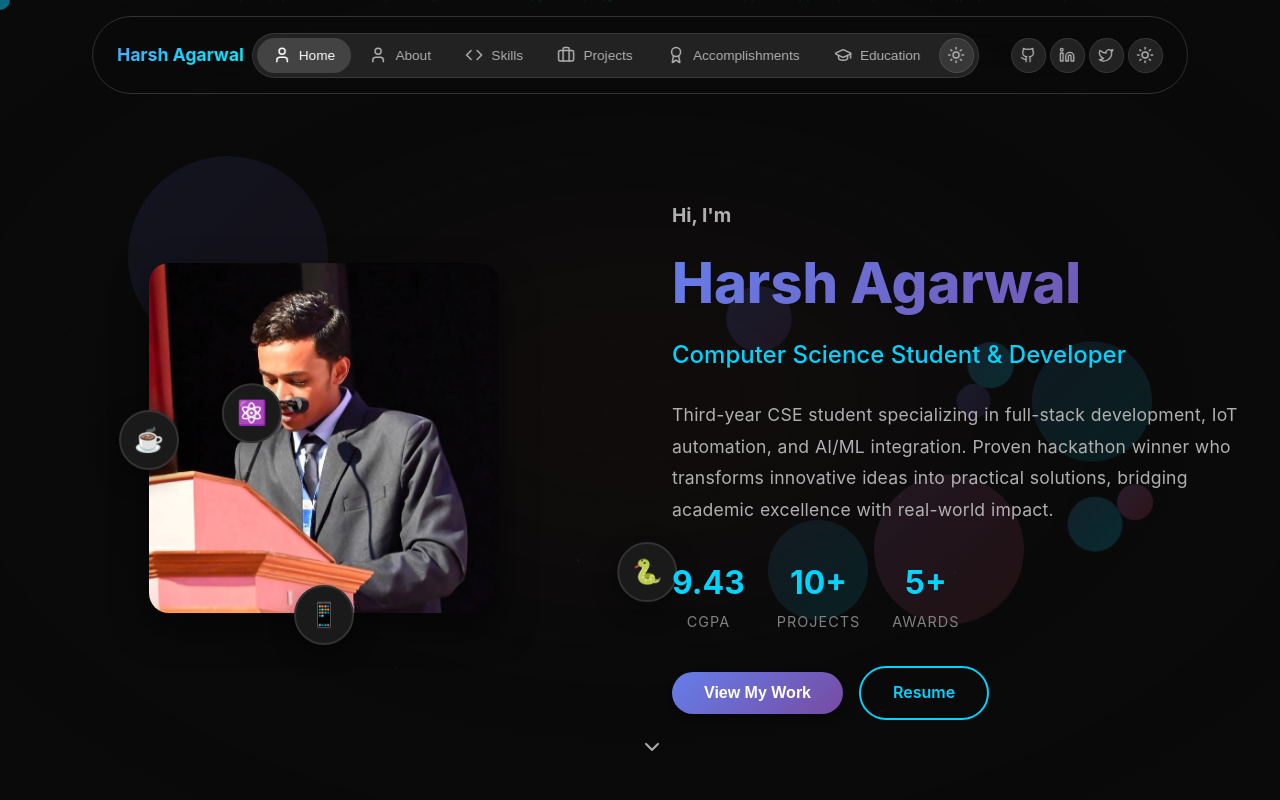
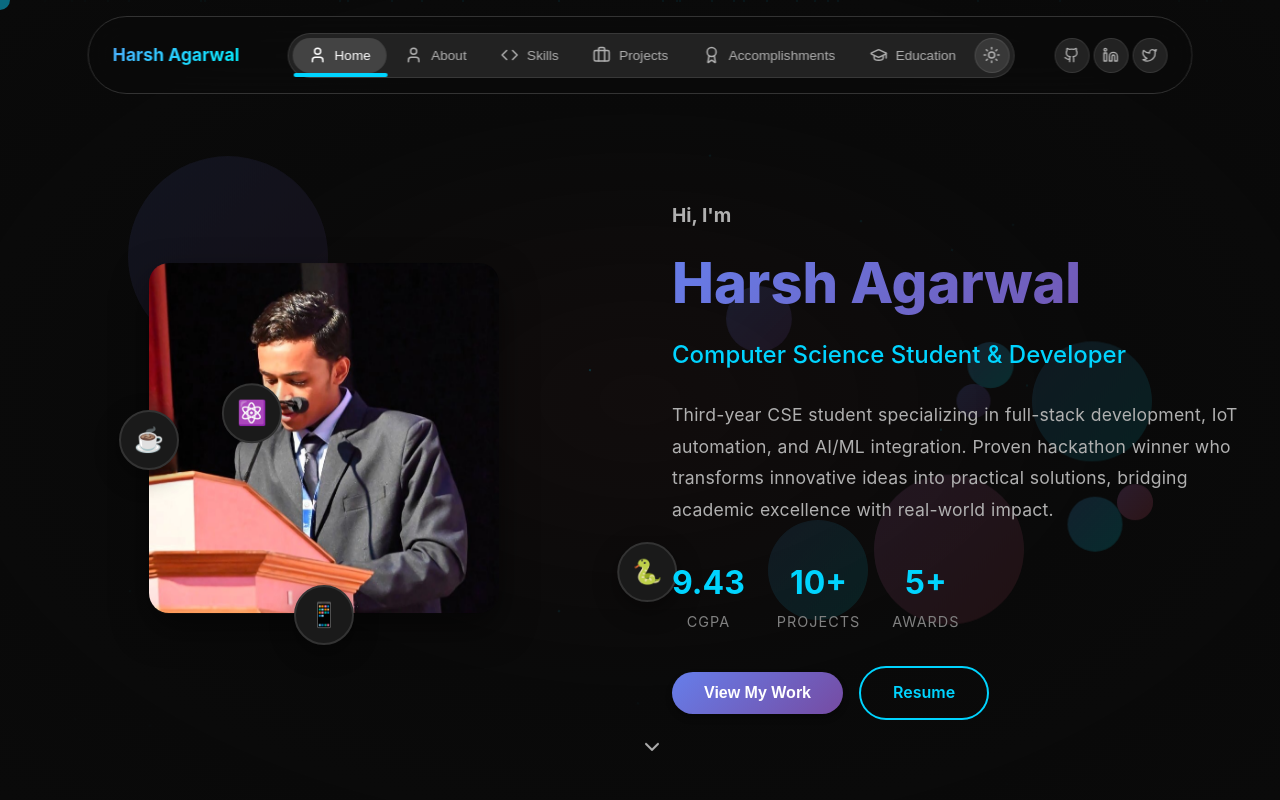
Before and after one commit to harshagar12/Portfolio, a Next.js app: page / in a window 1280 px wide. Shown: the top 800 px of the page. Built offline with nearby package versions, Linux system fonts and the light colour scheme.

Commit message:
Optimized the animations

```diff
--- a/src/app/globals.css
+++ b/src/app/globals.css
@@ -196,7 +196,7 @@ body {
   align-items: center;
   justify-content: space-between;
   height: 60px;
-  gap: 2rem;
+  gap: 2.5rem; /* slightly increased for balance */
 }
 
 .nav-brand {
@@ -221,7 +221,7 @@ body {
   padding: 0.25rem;
   border-radius: 30px;
   border: 1px solid rgba(255, 255, 255, 0.1);
-  margin-left: -1.5rem;
+  margin-left: 0.5rem; /* reduced from -1.5rem to 0.5rem to move it right */
 }
 
 [data-theme="light"] .nav-menu {
@@ -302,13 +302,14 @@ body {
   color: var(--accent-primary);
   background: rgba(0, 212, 255, 0.1);
   border-color: var(--accent-primary);
-  transform: scale(1.1);
+  transform: translateY(-2px) rotate(10deg); /* match footer animation */
 }
 
 [data-theme="light"] .nav-social-link:hover {
   color: #2b6cb0;
   background: rgba(43, 108, 176, 0.1);
   border-color: #2b6cb0;
+  transform: translateY(-2px) rotate(10deg); /* match footer animation */
 }
 
 .theme-toggle {
--- a/src/app/page.tsx
+++ b/src/app/page.tsx
@@ -29,6 +29,50 @@ export default function Portfolio() {
   const [cursorVariant, setCursorVariant] = useState("default")
   const [isDarkMode, setIsDarkMode] = useState(true)
   const skillsRef = useRef<HTMLDivElement>(null)
+
+  // --- Indicator state ---
+  const navRefs = useRef<{ [key: string]: HTMLButtonElement | null }>({})
+  const indicatorRef = useRef<HTMLDivElement>(null)
+  const [indicatorStyle, setIndicatorStyle] = useState({ left: 0, width: 0 })
+
+  useEffect(() => {
+    // Update indicator position/width when activeSection changes or on resize
+    const updateIndicator = () => {
+      const activeRef = navRefs.current[activeSection]
+      if (activeRef && indicatorRef.current) {
+        const rect = activeRef.getBoundingClientRect()
+        const parentRect = activeRef.parentElement?.getBoundingClientRect()
+        if (parentRect) {
+          setIndicatorStyle({
+            left: rect.left - parentRect.left,
+            width: rect.width,
+          })
+        }
+      }
+    }
+    updateIndicator()
+    window.addEventListener("resize", updateIndicator)
+    return () => window.removeEventListener("resize", updateIndicator)
+  }, [activeSection, isMenuOpen])
+
+  useEffect(() => {
+    // Also update on scroll for smoothness
+    const onScroll = () => {
+      const activeRef = navRefs.current[activeSection]
+      if (activeRef && indicatorRef.current) {
+        const rect = activeRef.getBoundingClientRect()
+        const parentRect = activeRef.parentElement?.getBoundingClientRect()
+        if (parentRect) {
+          setIndicatorStyle({
+            left: rect.left - parentRect.left,
+            width: rect.width,
+          })
+        }
+      }
+    }
+    window.addEventListener("scroll", onScroll)
+    return () => window.removeEventListener("scroll", onScroll)
+  }, [activeSection, isMenuOpen])
 
   // Theme toggle functionality
   useEffect(() => {
@@ -141,12 +185,29 @@ export default function Portfolio() {
       <span className="brand-name">Harsh Agarwal</span>
     </div>
 
-    <div className={`nav-menu ${isMenuOpen ? "active" : ""}`}>
+    <div className={`nav-menu ${isMenuOpen ? "active" : ""}`} style={{ position: "relative" }}>
+      {/* Animated indicator bar */}
+      <div
+        ref={indicatorRef}
+        style={{
+          position: "absolute",
+          left: indicatorStyle.left,
+          width: indicatorStyle.width,
+          height: 4,
+          bottom: 0,
+          background: "var(--accent-primary)",
+          borderRadius: 2,
+          transition: "left 0.4s cubic-bezier(0.4,0,0.2,1), width 0.4s cubic-bezier(0.4,0,0.2,1)",
+          zIndex: 0,
+          pointerEvents: "none",
+        }}
+      />
       {navItems.map((item) => {
         const Icon = item.icon;
         return (
           <button
             key={item.id}
+            ref={el => { navRefs.current[item.id] = el; }}
             onClick={() => scrollToSection(item.id)}
             className={`nav-item ${activeSection === item.id ? "active" : ""}`}
           >
@@ -200,14 +261,6 @@ export default function Portfolio() {
           );
         })}
       </div>
-
-      <button
-        onClick={toggleTheme}
-        className="theme-toggle theme-toggle-mobile"
-        aria-label="Toggle theme"
-      >
-        {isDarkMode ? <Sun size={18} /> : <Moon size={18} />}
-      </button>
 
       <button
         className="mobile-menu-toggle"
```
